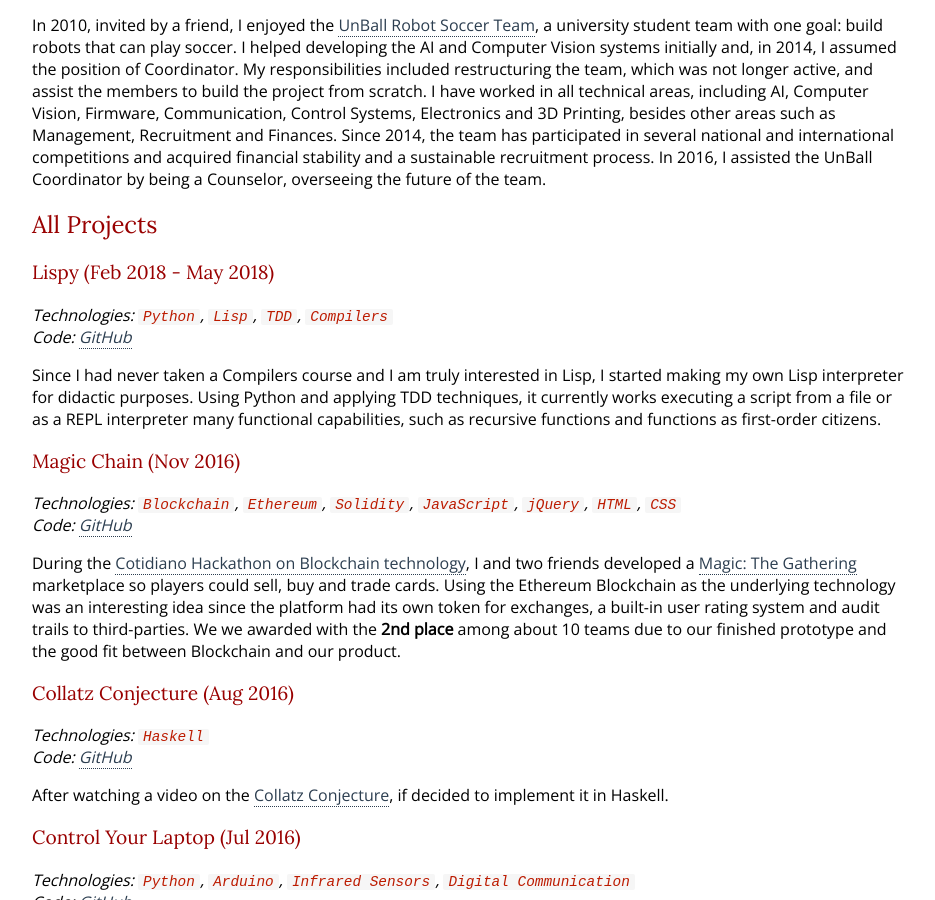
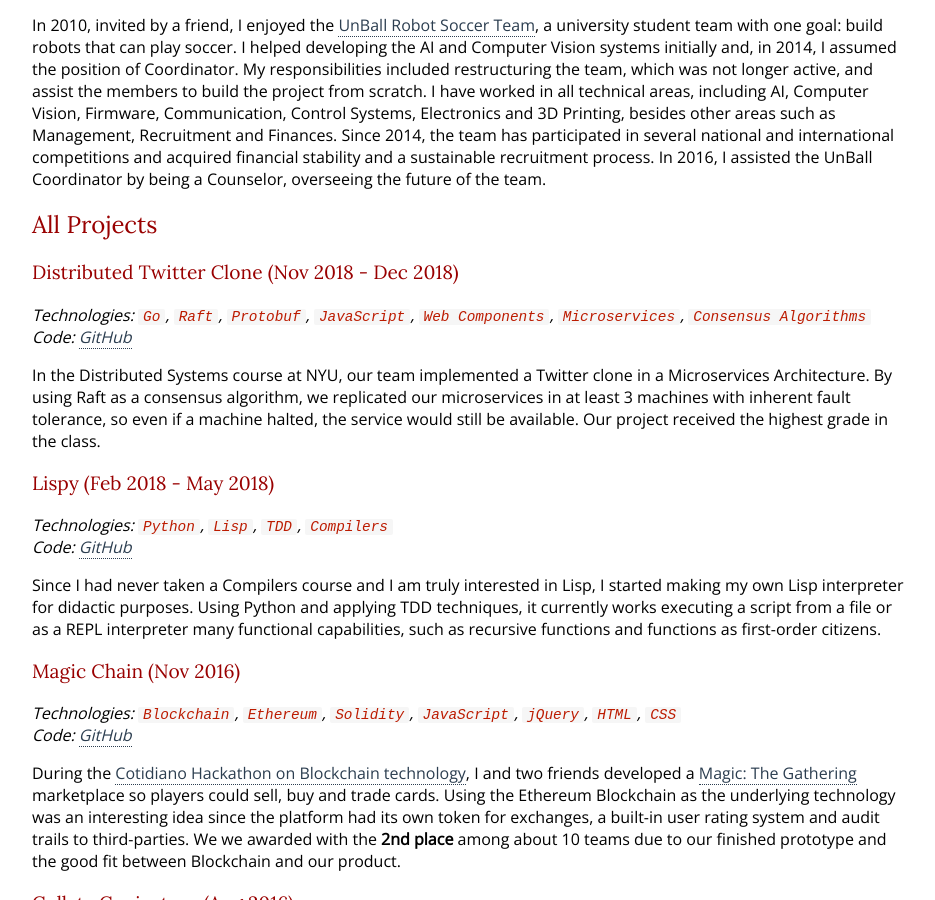
Before and after one commit to matheusportela/matheusportela.github.io, a Jekyll site: the page built from portfolio/index.md, in a window 1280 px wide and 900 px high, scrolled down 767 px. Shown: the whole window, without its empty margins (168-1103 px from the left). Built offline with Jekyll 4.4.1, drawn with Linux system fonts in a browser that asks for light colours; some web fonts are replaced.

Commit message:
Update portfolio

```diff
--- a/portfolio/index.md
+++ b/portfolio/index.md
@@ -24,6 +24,12 @@
 In 2010, invited by a friend, I enjoyed the [UnBall Robot Soccer Team](http://equipeunball.com.br/), a university student team with one goal: build robots that can play soccer. I helped developing the AI and Computer Vision systems initially and, in 2014, I assumed the position of Coordinator. My responsibilities included restructuring the team, which was not longer active, and assist the members to build the project from scratch. I have worked in all technical areas, including AI, Computer Vision, Firmware, Communication, Control Systems, Electronics and 3D Printing, besides other areas such as Management, Recruitment and Finances. Since 2014, the team has participated in several national and international competitions and acquired financial stability and a sustainable recruitment process. In 2016, I assisted the UnBall Coordinator by being a Counselor, overseeing the future of the team.
 
 ## All Projects
+
+### Distributed Twitter Clone (Nov 2018 - Dec 2018)
+_Technologies: `Go`, `Raft`, `Protobuf`, `JavaScript`, `Web Components`, `Microservices`, `Consensus Algorithms`_<br>
+_Code: [GitHub](https://github.com/mds796/CSGY9223-Final)_
+
+In the Distributed Systems course at NYU, our team implemented a Twitter clone in a Microservices Architecture. By using Raft as a consensus algorithm, we replicated our microservices in at least 3 machines with inherent fault tolerance, so even if a machine halted, the service would still be available. Our project received the highest grade in the class.
 
 ### Lispy (Feb 2018 - May 2018)
 _Technologies: `Python`, `Lisp`, `TDD`, `Compilers`_<br>
```
